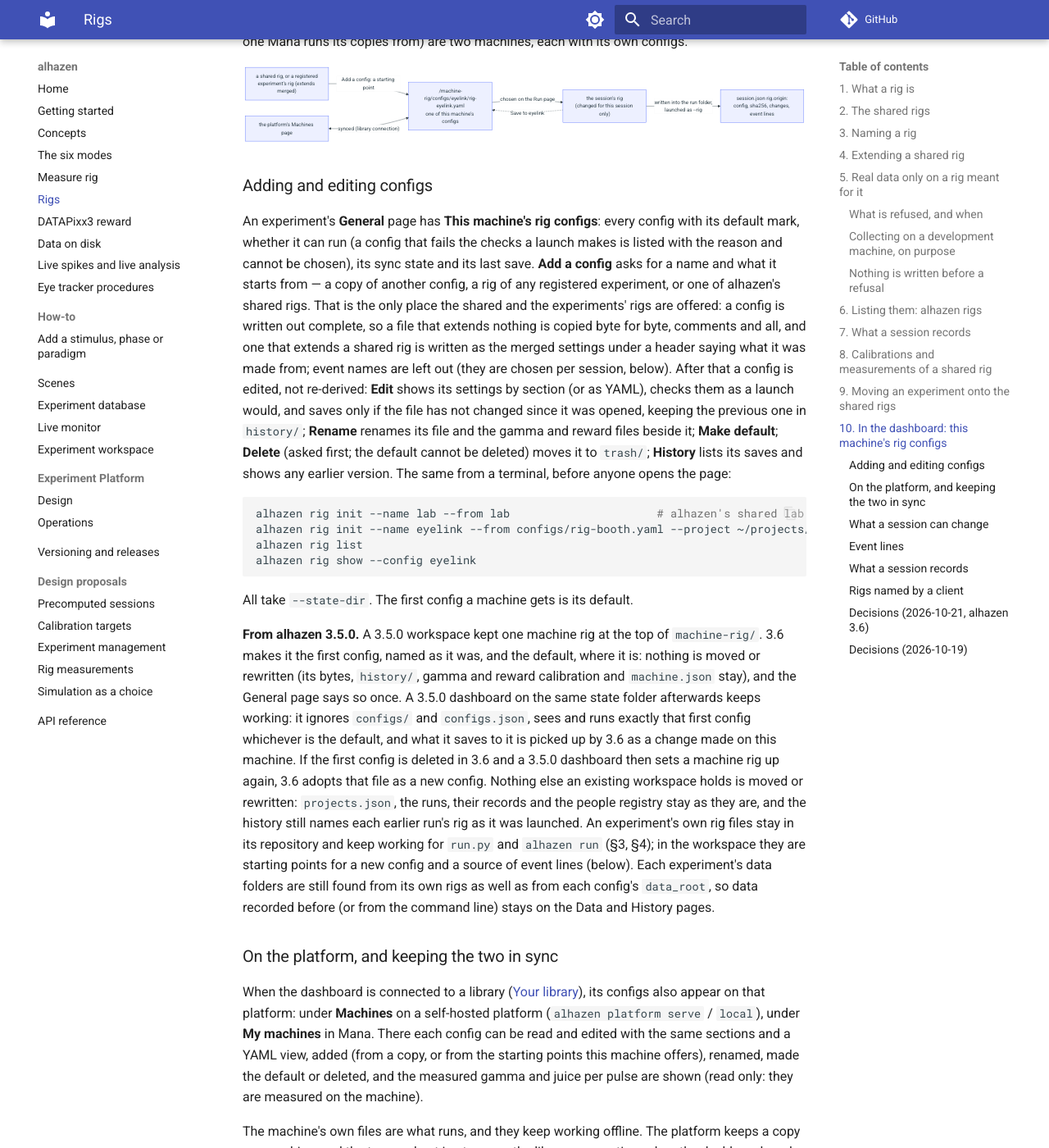
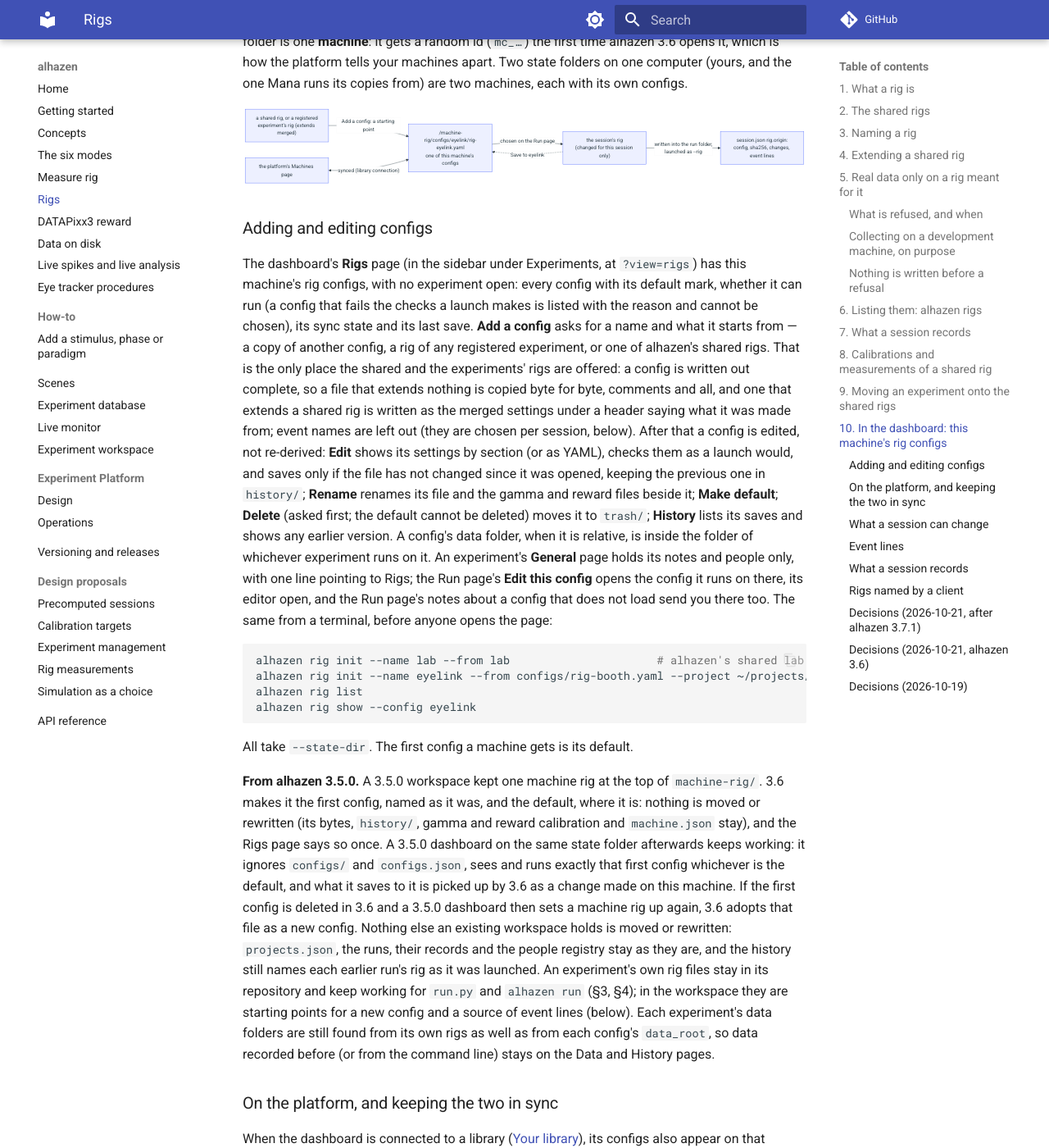
Before and after one commit to sh4r11f/alhazen, an MkDocs documentation site: the page built from docs/rigs.md, in a window 1280 px wide and 1400 px high, scrolled down 11763 px. Shown: the whole window at 82% size. Built offline with MkDocs 1.6.1 and Material for MkDocs 9.7.7, drawn with Linux system fonts in a browser that asks for light colours; comment, search, counter and statistics services are not loaded; some of the changed text lies outside the part shown.

Commit message:
docs: the Rigs page (rigs.md §10, machine-rig-configs.md §3a)

````diff
--- a/docs/rigs.md
+++ b/docs/rigs.md
@@ -386,8 +386,10 @@
 complete rig files such as `eyelink`, `keyboard` or `monkey-daq`, one of them
 the **default**. Which machine a session runs on is decided by where the
 dashboard is running; which of its configs, by the chooser on the Run page.
-The configs are kept in the workspace's own state folder, never in an
-experiment's repository, and can be edited on the dashboard and on your
+The configs belong to the machine, not to any experiment: every registered
+experiment's sessions choose among the same ones. They are kept in the
+workspace's own state folder, never in an experiment's repository, and can be
+edited on the dashboard's **Rigs** page and on your
 [Experiment Platform](experiment-platform/design.md#8a-rigs-the-dashboards-library),
 which keep them in sync:
 
@@ -428,7 +430,8 @@
 
 ### Adding and editing configs
 
-An experiment's **General** page has **This machine's rig configs**: every
+The dashboard's **Rigs** page (in the sidebar under Experiments, at
+`?view=rigs`) has this machine's rig configs, with no experiment open: every
 config with its default mark, whether it can run (a config that fails the
 checks a launch makes is listed with the reason and cannot be chosen), its
 sync state and its last save. **Add a config** asks for a name and what it
@@ -444,8 +447,12 @@
 previous one in `history/`; **Rename** renames its file and the gamma and
 reward files beside it; **Make default**; **Delete** (asked first; the
 default cannot be deleted) moves it to `trash/`; **History** lists its saves
-and shows any earlier version. The same from a terminal, before anyone opens
-the page:
+and shows any earlier version. A config's data folder, when it is relative, is
+inside the folder of whichever experiment runs on it. An experiment's
+**General** page holds its notes and people only, with one line pointing to
+Rigs; the Run page's **Edit this config** opens the config it runs on there,
+its editor open, and the Run page's notes about a config that does not load
+send you there too. The same from a terminal, before anyone opens the page:
 
 ```bash
 alhazen rig init --name lab --from lab                      # alhazen's shared lab
@@ -459,7 +466,7 @@
 **From alhazen 3.5.0.** A 3.5.0 workspace kept one machine rig at the top of
 `machine-rig/`. 3.6 makes it the first config, named as it was, and the
 default, where it is: nothing is moved or rewritten (its bytes, `history/`,
-gamma and reward calibration and `machine.json` stay), and the General page
+gamma and reward calibration and `machine.json` stay), and the Rigs page
 says so once. A 3.5.0 dashboard on the same state folder afterwards keeps
 working: it ignores `configs/` and `configs.json`, sees and runs exactly that
 first config whichever is the default, and what it saves to it is picked up
@@ -502,7 +509,7 @@
   machine since is not applied: the machine's version stays.
 - A platform without rig configs (alhazen before 3.6), one that cannot be
   reached, or no library at all leaves everything on the machine; the
-  General page says which.
+  Rigs page says which.
 
 The protocol is in
 [docs/design/machine-rig-configs.md](design/machine-rig-configs.md).
@@ -607,6 +614,13 @@
 development rig in run mode, copied as `rig.yaml`), for a script that drives
 the workspace's API. The page never sends one.
 
+### Decisions (2026-10-21, after alhazen 3.7.1)
+
+| Decision | Why |
+|---|---|
+| The configs have their own page, **Rigs**, beside Experiments in the sidebar, not a panel on each experiment's General page | They are the machine's and shared by every experiment; shown inside an experiment, they read as if they belonged to it. |
+| Placement only: storage, validation, sync, calibrations and the Run page's per-session choice are unchanged | The 3.6 design was already machine-wide (`<state>/machine-rig/configs.json`); only where the page shows it was wrong. |
+
 ### Decisions (2026-10-21, alhazen 3.6)
 
 | Decision | Why |
````
Also changed, not shown: docs/design/machine-rig-configs.md (+22 -2 lines).
